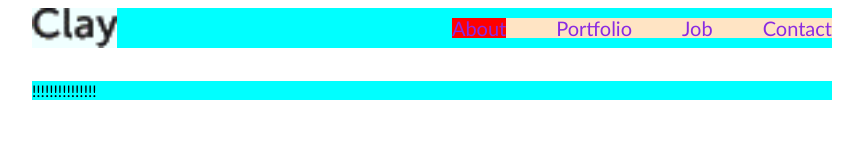
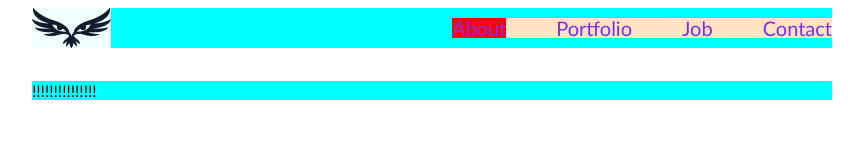
Before and after one commit to VilmaPetruskeviciene/4-astronautas, a website: page index.html in a window 1280 px wide. Shown: the whole page, without its empty margins (208-1071 px from the left). Drawn offline with Linux system fonts and the light colour scheme.

Commit message:
logo change

```diff
--- a/css/main.css
+++ b/css/main.css
@@ -14,7 +14,6 @@ footer {
 
 header > img {
     float: left;
-    height: 40px;
     background-color: azure;
 }
 
--- a/index.html
+++ b/index.html
@@ -9,7 +9,7 @@
 </head>
 <body>
     <header>
-        <img src="./img/astronautaslg.png" alt="Logo">
+        <img src="./img/logo.png" alt="Logo">
         <nav>
             <a href="#" style="margin: 0;">About</a>
             <a href="#">Portfolio</a>
```
Also changed, not shown: img/astronautaslg.png (deleted), img/logo.png (added).
